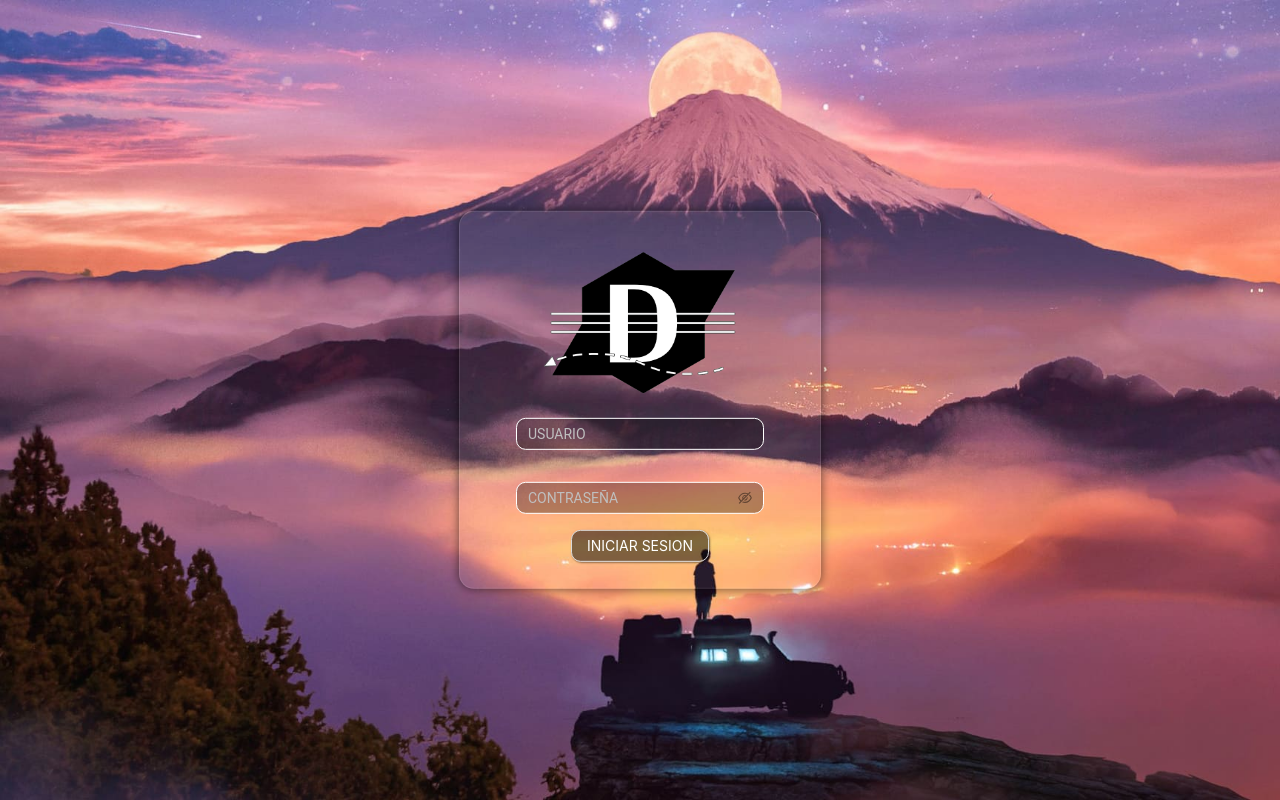
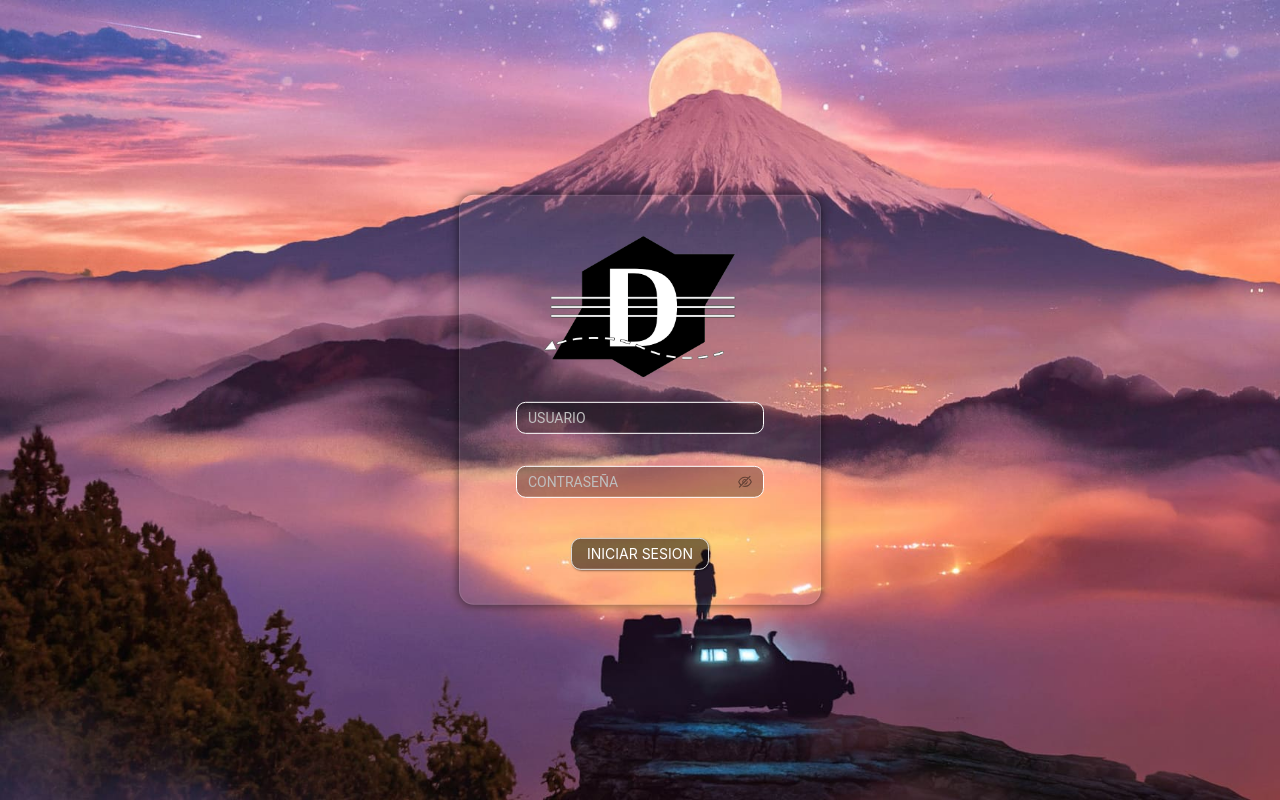
Before and after one commit to MisaelRgMvp/dualex, a React (Create React App) app: page / in a window 1280 px wide. Built offline with nearby package versions, Linux system fonts and the light colour scheme.

Commit message:
Reorganizacion de login

```diff
--- a/src/desing/designL.css
+++ b/src/desing/designL.css
@@ -5,6 +5,8 @@
     position: absolute;
     text-align: center;
     left: 50%;
+    padding-top: 6rem;
+    padding-bottom: 6rem;
     top: 50%;
     padding: 50px;
     transform: translate(-50%, -50%);
@@ -30,7 +32,7 @@
     color: white;
     max-width: 100%;
     width: fit-content;
-    margin-bottom: 1rem;
+    margin: 1.5rem;
     box-shadow:  1px 1px 2px rgba(0, 0, 0, 0.5);
 }
 .Button:hover{
```
